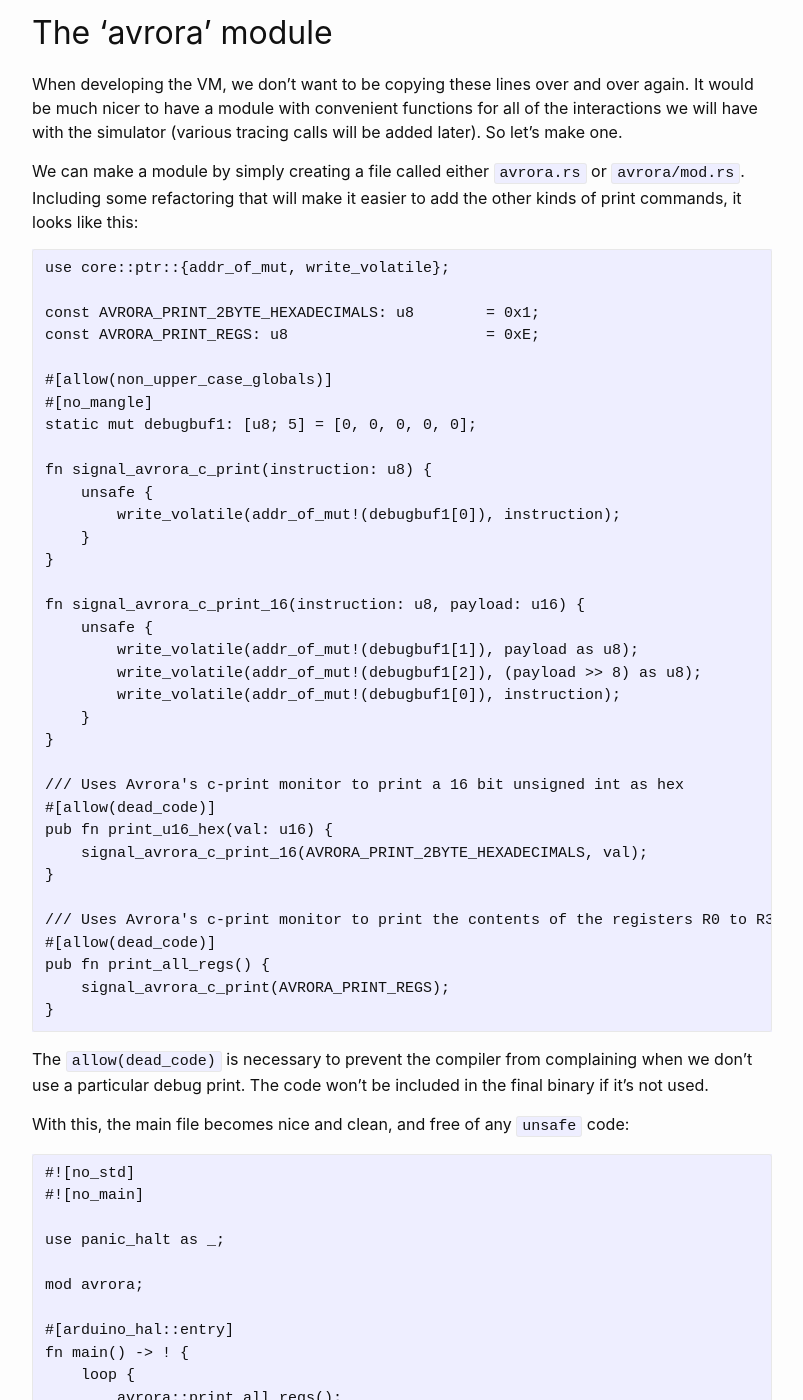
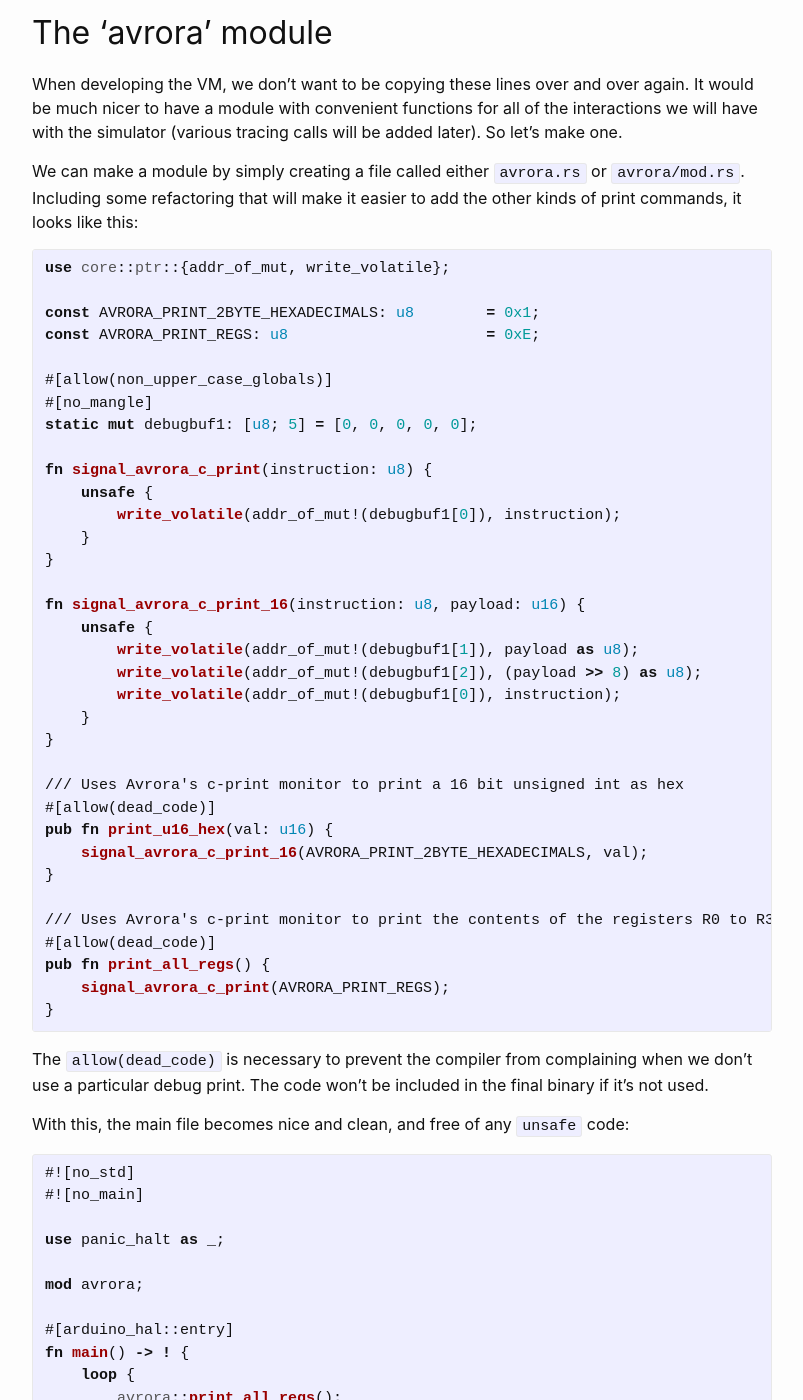
Before and after one commit to nielsreijers/nielsreijers.github.io, a Jekyll site: the page built from _posts/2024-05-10-niels-learns-rust-3.markdown, in a window 1280 px wide and 1400 px high, scrolled down 9428 px. Shown: the whole window, without its empty margins (238-1041 px from the left). Built offline with Jekyll 4.4.1, drawn with Linux system fonts in a browser that asks for light colours; some of the changed text lies outside the part shown.

Commit message:
Added syntax highlighting to code fragments

````diff
--- a/_posts/2024-05-01-niels-learns-rust-1.markdown
+++ b/_posts/2024-05-01-niels-learns-rust-1.markdown
@@ -54,7 +54,7 @@ Rust can do this because its ownership rules ensure there is always only one own
 
 This little example:
 
-```
+{% highlight rust %}
 #[derive(Debug)]
 struct Foo {
     data: u32,
@@ -74,7 +74,7 @@ fn main() {
     b = a;
     println!("b: {:?}", b);
 }
-```
+{% endhighlight %}
 
 will print:
 
--- a/_posts/2024-05-10-niels-learns-rust-3.markdown
+++ b/_posts/2024-05-10-niels-learns-rust-3.markdown
@@ -18,20 +18,20 @@ In this post I will add debug prints. I thought this would be an easy task, but
 
 In normal Rust, printing to the console is easy: `println!` prints to stdout and `eprintln!()` to stderr. For quick debugging `dbg!()` is very convenient: it returns the value passed to it, printing it to stderr in the process:
 
-```
+{% highlight rust %}
 fn main() {
     let a = 42;
     let b = dbg!(a);
     println!("b = {}", b);
 }
-```
+{% endhighlight %}
 
 This will print:
 
-```
+{% highlight text %}
 [src/main.rs:3] a = 42
 b = 42
-```
+{% endhighlight %}
 
 The first line is sent to stderr, the second to stdout.
 
@@ -78,7 +78,7 @@ This got me curious, what would those safe patterns be? A little more searching
 
 The way to use them is pretty straightforward. `Mutex` is similar to `RwLock` but doesn't distinguish between readers and writers. Here's an example of how `RwLock` works:
 
-```
+{% highlight rust %}
 use std::sync::RwLock;
 
 static LOCK: RwLock<u8> = RwLock::new(5);
@@ -110,7 +110,8 @@ fn main() {
 
     println!("Done.");
 }
-```
+{% endhighlight %}
+
 Try it on the [Playground](https://play.rust-lang.org/?version=stable&mode=debug&edition=2021&code=use+std%3A%3Async%3A%3ARwLock%3B%0A%0Astatic+LOCK%3A+RwLock%3Cu8%3E+%3D+RwLock%3A%3Anew%285%29%3B%0A%0Afn+main%28%29+%7B%0A++++%2F%2F+many+reader+locks+can+be+held+at+once%0A++++%7B%0A++++++++let+r1+%3D+LOCK.read%28%29.unwrap%28%29%3B%0A++++++++let+r2+%3D+LOCK.read%28%29.unwrap%28%29%3B%0A++++++++assert_eq%21%28*r1%2C+5%29%3B%0A++++++++assert_eq%21%28*r2%2C+5%29%3B%0A++++%7D+%2F%2F+read+locks+are+dropped+at+this+point%0A++++%0A++++%2F%2F+only+one+write+lock+may+be+held%2C+however%0A++++%7B%0A++++++++let+mut+w+%3D+LOCK.write%28%29.unwrap%28%29%3B%0A++++++++*w+%2B%3D+1%3B%0A++++++++assert_eq%21%28*w%2C+6%29%3B%0A++++%7D+%2F%2F+write+lock+is+dropped+at+this+point%0A%0A++++%2F%2F+so+we+can+get+a+new+write+lock+in+this+block%2C%0A++++%2F%2F+but+merging+these+two+blocks+into+one+would%0A++++%2F%2F+cause+a+deadlock%0A++++%7B%0A++++++++let+mut+w2+%3D+LOCK.write%28%29.unwrap%28%29%3B%0A++++++++*w2+%2B%3D+1%3B%0A++++++++assert_eq%21%28*w2%2C+7%29%3B%0A++++%7D+%2F%2F%0A%0A++++println%21%28%22Done.%22%29%3B%0A%7D)
 
 We can wrap a resource in a `RwLock`, and get either multiple read-only references to it, or a single mutable reference.
@@ -143,15 +144,15 @@ The [documentation](https://docs.rust-embedded.org/book/intro/no-std.html) expla
 
 The second, [libstd](https://doc.rust-lang.org/std/), is much larger and contains many constructs that rely on an operating system. It is a superset of libcore, which we can see by looking at the source in [std/src/lib.rs](https://github.com/rust-lang/rust/blob/master/library/std/src/lib.rs):
 
-```
+{% highlight rust %}
 #[stable(feature = "rust1", since = "1.0.0")]
 pub use core::any;
 #[stable(feature = "core_array", since = "1.36.0")]
 pub use core::array;
 #[unstable(feature = "async_iterator", issue = "79024")]
 pub use core::async_iter;
-....
-```
+...
+{% endhighlight %}
 
 This is a common pattern in Rust: `pub use` imports features from another crate or module, and exports them again in the current. In short, everything that's exported by libcore, is also exported by libstd.
 
@@ -164,7 +165,7 @@ Since we can't use `RwLock<T>`, we have to use a `static mut debugbuf1` variable
 
 A first attempt might look like this:
 
-```
+{% highlight rust %}
 #[allow(non_upper_case_globals)]
 static mut debugbuf1: u8 = 0;
 
@@ -179,16 +180,16 @@ fn main() -> ! {
         arduino_hal::delay_ms(1000);
     }
 }
-```
+{% endhighlight %}
 
 The `#[allow(non_upper_case_globals)]` suppresses a warning because Rust likes globals to have upper case names.
 
 To test it, add the `c-print` monitor to `.cargo/config.toml` and remove the others:
 
-```
+{% highlight text %}
 [target.'cfg(target_arch = "avr")']
 runner = "java -jar ../avrora/avrora-beta-1.7.117.jar -monitors=c-print -single -platform=mica2"
-```
+{% endhighlight %}
 
 Unfortunately, this doesn't work:
 
@@ -208,7 +209,7 @@ It needs a `*mut` instead of a `&mut`: a raw pointer instead of a reference. Raw
 
 Initially I tried this, since a `&T` reference can be implicitly coerced to a `*T` raw pointer. Using the raw pointer is unsafe, but just creating it is not.
 
-```
+{% highlight rust %}
 use core::ptr::write_volatile;
 
 #[allow(non_upper_case_globals)]
@@ -225,7 +226,7 @@ fn main() -> ! {
         arduino_hal::delay_ms(1000);
     }
 }
-```
+{% endhighlight %}
 
 It compiles, but Rust is still a little unhappy:
 
@@ -249,7 +250,7 @@ It works, we finally have some (still rather boring) output!
 
 The c-print monitor has a number of debug print commands that don't need any parameters to print registers, or even the heap contents in the VM. Others commands take a parameter of 2 or 4 bytes, so let's extend the static we defined before and print a 16 bit value as hex:
 
-```
+{% highlight rust %}
 #[no_mangle]
 #[allow(non_upper_case_globals)]
 static mut debugbuf1: [u8; 5] = [0, 0, 0, 0, 0];
@@ -272,7 +273,7 @@ fn main() -> ! {
         arduino_hal::delay_ms(1000);
     }
 }
-```
+{% endhighlight %}
 
 ![Fifth, succesful, attempt](/assets/img/2024-05-10-try5.png)
 
@@ -290,7 +291,8 @@ The other variants for signed and unsigned 8, 16 or 32 bit values follow the sam
 When developing the VM, we don't want to be copying these lines over and over again. It would be much nicer to have a module with convenient functions for all of the interactions we will have with the simulator (various tracing calls will be added later). So let's make one.
 
 We can make a module by simply creating a file called either `avrora.rs` or `avrora/mod.rs`. Including some refactoring that will make it easier to add the other kinds of print commands, it looks like this:
-```
+
+{% highlight rust %}
 use core::ptr::{addr_of_mut, write_volatile};
 
 const AVRORA_PRINT_2BYTE_HEXADECIMALS: u8        = 0x1;
@@ -325,13 +327,13 @@ pub fn print_u16_hex(val: u16) {
 pub fn print_all_regs() {
     signal_avrora_c_print(AVRORA_PRINT_REGS);
 }
-```
+{% endhighlight %}
 
 The `allow(dead_code)` is necessary to prevent the compiler from complaining when we don't use a particular debug print. The code won't be included in the final binary if it's not used.
 
 With this, the main file becomes nice and clean, and free of any `unsafe` code:
 
-```
+{% highlight rust %}
 #![no_std]
 #![no_main]
 
@@ -348,7 +350,7 @@ fn main() -> ! {
         arduino_hal::delay_ms(1000);
     }
 }
-```
+{% endhighlight %}
 
 Further extending the module to print 8, 16 and 32 bit signed or unsigned numbers is straightforward, but printing strings requires some special tricks.
 
@@ -357,13 +359,13 @@ Further extending the module to print 8, 16 and 32 bit signed or unsigned number
 
 Avrora's c-print monitor has several ways to print strings. The easiest is quite straightforward:
 
-```
+{% highlight rust %}
 /// Uses Avrora's c-print monitor to print a string from RAM
 #[allow(dead_code)]
 pub fn print_ram_string(s: &str) {
     signal_avrora_c_print_16(AVRORA_PRINT_STRING_POINTERS, s.as_ptr() as u16);
 }
-```
+{% endhighlight %}
 
 We pass a reference to a string slice, take the address using `.as_ptr()` and cast this to a 16 bit int to use as the parameter for the monitor call.
 
@@ -381,13 +383,13 @@ There is a small performance penalty for reading from flash memory on the AVR: `
 
 The call to print from flash is almost identical, but with a different command and a 32 bit address since the flash address range is larger:
 
-```
+{% highlight rust %}
 /// Uses Avrora's c-print monitor to print a string from flash memory
 #[allow(dead_code)]
 pub fn print_flash_string(addr: u32) {
     signal_avrora_c_print_32(AVRORA_PRINT_FLASH_STRING_POINTER, addr);
 }
-```
+{% endhighlight %}
 
 But how do we get the string into flash? Luckily there's a crate called [avr_progmem](https://docs.rs/avr-progmem/latest/avr_progmem) to do this.
 
@@ -397,12 +399,12 @@ First, install it using Cargo:
 
 This gives us a new macro, `progmem!`, that can be used to place data in flash. The crate also offers convenient ways to read from flash memory without having to resort to assembly that may come in handy later. With it, we can put data in flash like this:
 
-```
+{% highlight rust %}
 progmem! {
     static progmem string HELLO = "Hello, World!\0";
 }
 avrora::print_flash_string(HELLO.as_bytes().as_ptr() as u32);
-```
+{% endhighlight %}
 
 The static `HELLO` becomes a `PmString<_>`, from which we can a reference to the bytes as `&ProgMem<[u8; _]>`, from which we can get a raw `*const T` pointer, that can be cast to a `u32` containing the address. The `\0` is necessary to terminate the string since Avrora expects a null-terminated string. Without it, it will print garbage until it encounters the first `\0`.
 
@@ -413,7 +415,7 @@ This works, but is quite verbose for just a debug print. It would be nice if we
 
 We can't using do this normal Rust functions, but we can achieve almost the same with a macro:
 
-```
+{% highlight rust %}
 /// Uses Avrora's c-print monitor to print a string from flash memory
 #[allow(unused_macros)]
 #[macro_export]
@@ -438,7 +440,7 @@ pub fn print_flash_string<const N: usize>(string_in_progmem: PmString<N>) {
         AVRORA_PRINT_FLASH_STRING_POINTER,
         string_in_progmem.as_bytes().as_ptr() as u32);
 }
-```
+{% endhighlight %}
 
 There is a lot to learn about macros, but so far I only skipped ahead in 'Programming Rust' to the macro chapter to learn just enough to make this work.
 
@@ -457,9 +459,9 @@ Why is this important? Without the extra braces, two print statements in a row w
 ![AVRORA_PROGMEMSTRING name mangling](/assets/img/2024-05-10-progmemstring-name-mangling.png)
 
 We can now use the macro almost like the other print functions:
-```
+{% highlight rust %}
 print_flash_string!("Hello, World from flash memory!");
-```
+{% endhighlight %}
 
 ![Hello world from flash](/assets/img/2024-05-10-hello-world2.png)
 
````
Also changed, not shown: _posts/2024-05-06-niels-learns-rust-2.markdown (+15 -14 lines).
